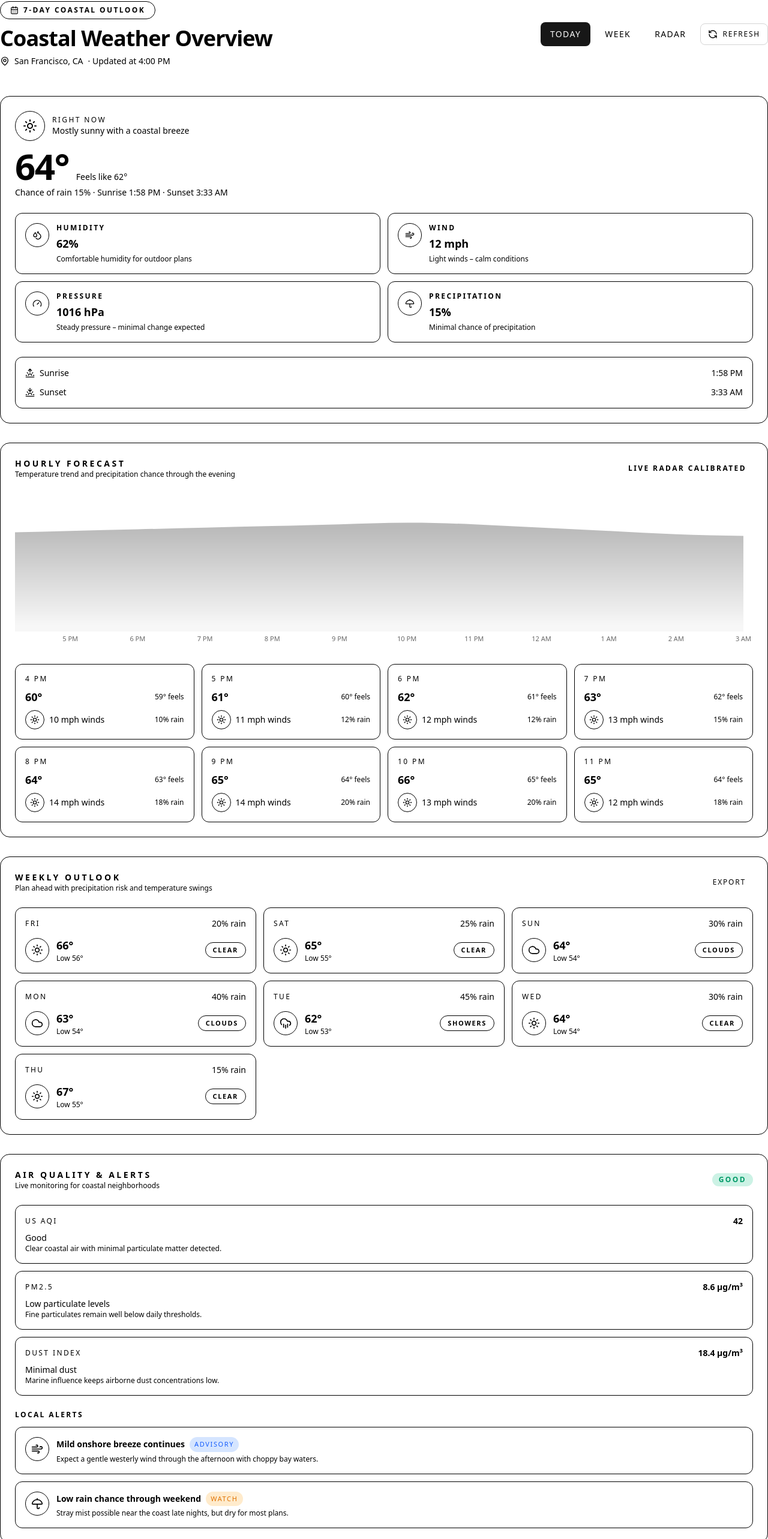
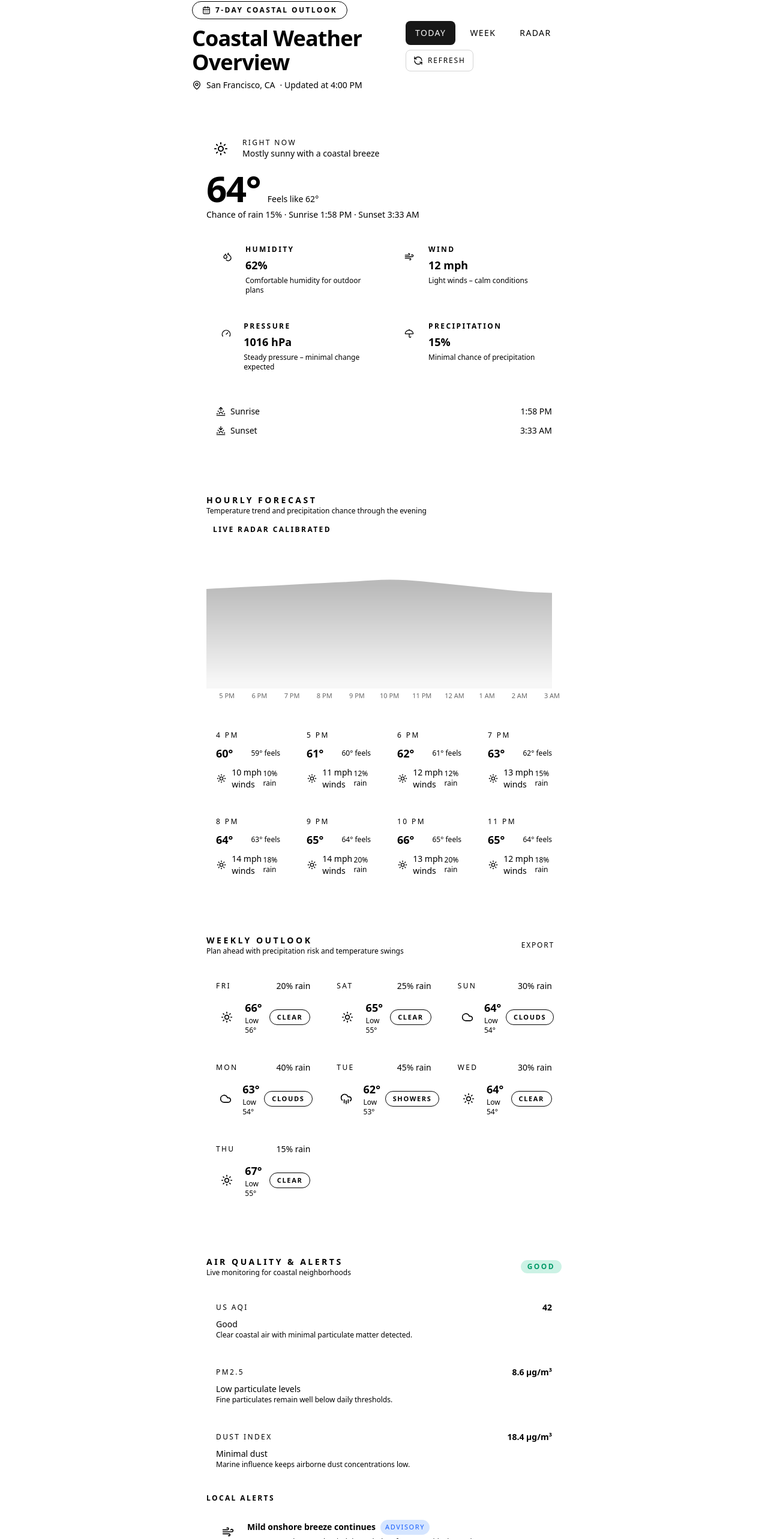
Before and after one commit to Namaumbo/wealther-app, a React app in the folder frontend/: page / in a window 1280 px wide. Shown: the part 62-2628 px from the top of the page at 60% size. Built offline with nearby package versions, Linux system fonts and the light colour scheme; the HTML template or start-up script is replaced by a standard one.

Commit message:
Update MainLayout component styles for improved UI consistency and responsiveness; remove unnecessary border styles for a cleaner design.

```diff
--- a/frontend/src/layout/MainLayout.jsx
+++ b/frontend/src/layout/MainLayout.jsx
@@ -415,13 +415,13 @@ function MainLayout() {
     }, [weatherData.updatedAt]);
 
     return (
-        <main className="relative min-h-screen overflow-hidden bg-background">
+        <main className="relative min-h-screen overflow-hidden bg-background w-1/2 m-auto">
             <div className="relative mx-auto flex min-h-screen flex-col gap-8 py-12 lg:gap-12 lg:py-16">
                 <header className="flex flex-col gap-4 md:flex-row md:items-center md:justify-between">
                     <div className="space-y-3">
                         <Badge
                             variant="outline"
-                            className="inline-flex items-center gap-2 rounded-full border-border/50 bg-background/55 px-4 py-1.5 text-xs uppercase tracking-[0.2em] text-foreground/70 backdrop-blur"
+                            className="inline-flex items-center gap-2 rounded-full bg-background/55 px-4 py-1.5 text-xs uppercase tracking-[0.2em] text-foreground/70 backdrop-blur"
                         >
                             <CalendarDays className="h-3.5 w-3.5" aria-hidden="true" />
                             7-Day Coastal Outlook
@@ -478,7 +478,7 @@ function MainLayout() {
                 >
                     <motion.article
                         variants={itemVariants}
-                        className="group relative overflow-hidden rounded-2xl border border-border/40 bg-background/60 p-6 backdrop-blur transition-all hover:border-border/60 hover:shadow-lg"
+                        className="group relative overflow-hidden rounded-2xl bg-background/60 p-6 backdrop-blur transition-all hover:shadow-lg"
                         role="article"
                         aria-label="Current weather conditions"
                     >
@@ -487,7 +487,7 @@ function MainLayout() {
                         <div className="relative flex flex-col gap-6">
                             <div className="flex flex-col gap-3">
                                 <div className="flex items-center gap-3">
-                                    <div className="rounded-full border border-border/40 bg-background/60 p-3">
+                                    <div className="rounded-full bg-background/60 p-3">
                                         <Sun className="h-6 w-6 text-primary" aria-hidden="true" />
                                     </div>
                                     <div>
@@ -534,9 +534,9 @@ function MainLayout() {
                                         variants={listItemVariants}
                                         whileHover={{ y: -4 }}
                                         transition={{ duration: 0.2 }}
-                                        className="flex items-start gap-3 rounded-xl border border-border/30 bg-background/40 p-4 transition-all hover:border-border/50 hover:bg-background/60"
+                                        className="flex items-start gap-3 rounded-xl bg-background/40 p-4 transition-all hover:bg-background/60"
                                     >
-                                        <span className="flex h-10 w-10 items-center justify-center rounded-full border border-border/40 bg-background/60 text-foreground/70">
+                                        <span className="flex h-10 w-10 items-center justify-center rounded-full bg-background/60 text-foreground/70">
                                             <metric.icon className="h-4 w-4" aria-hidden="true" />
                                         </span>
                                         <div className="space-y-1">
@@ -554,7 +554,7 @@ function MainLayout() {
                                 ))}
                             </motion.div>
 
-                            <div className="flex flex-col gap-3 rounded-xl border border-border/30 bg-background/30 p-4">
+                            <div className="flex flex-col gap-3 rounded-xl bg-background/30 p-4">
                                 <div className="flex items-center justify-between text-sm text-foreground/70">
                                     <div className="flex items-center gap-2">
                                         <Sunrise className="h-4 w-4" aria-hidden="true" />
@@ -579,7 +579,7 @@ function MainLayout() {
 
                     <motion.article
                         variants={itemVariants}
-                        className="group relative overflow-hidden rounded-2xl border border-border/40 bg-background/60 p-6 backdrop-blur transition-all hover:border-border/60 hover:shadow-lg "
+                        className="group relative overflow-hidden rounded-2xl bg-background/60 p-6 backdrop-blur transition-all hover:shadow-lg "
                         role="article"
                         aria-label="Hourly forecast chart"
                     >
@@ -643,7 +643,7 @@ function MainLayout() {
                                             cursor={{ stroke: "hsl(var(--primary) / 0.3)" }}
                                             contentStyle={{
                                                 backgroundColor: "hsl(var(--background) / 0.8)",
-                                                border: "1px solid hsl(var(--border))",
+                                                border: "0px solid transparent",
                                                 borderRadius: "12px",
                                                 backdropFilter: "blur(12px)",
                                                 padding: "10px 12px",
@@ -692,7 +692,7 @@ function MainLayout() {
                                             key={hour.time}
                                             role="listitem"
                                             variants={listItemVariants}
-                                            className="group/hour flex flex-col gap-2 rounded-xl border border-border/30 bg-background/40 p-4 text-left transition-all hover:border-border/50 hover:bg-background/60"
+                                            className="group/hour flex flex-col gap-2 rounded-xl bg-background/40 p-4 text-left transition-all hover:bg-background/60"
                                         >
                                             <p className="text-xs uppercase tracking-[0.2em] text-foreground/60">
                                                 {formatHour(hour.time)}
@@ -707,7 +707,7 @@ function MainLayout() {
                                             </div>
                                             <div className="flex items-center justify-between text-sm text-foreground/70">
                                                 <div className="flex items-center gap-2">
-                                                    <span className="flex h-8 w-8 items-center justify-center rounded-full border border-border/40 bg-background/50 text-foreground/70">
+                                                    <span className="flex h-8 w-8 items-center justify-center rounded-full bg-background/50 text-foreground/70">
                                                         <Icon className="h-4 w-4" aria-hidden="true" />
                                                     </span>
                                                     <span>{hour.windSpeed} mph winds</span>
@@ -725,7 +725,7 @@ function MainLayout() {
 
                     <motion.article
                         variants={itemVariants}
-                        className="group relative overflow-hidden rounded-2xl border border-border/40 bg-background/60 p-6 backdrop-blur transition-all hover:border-border/60 hover:shadow-lg "
+                        className="group relative overflow-hidden rounded-2xl bg-background/60 p-6 backdrop-blur transition-all hover:shadow-lg "
                         role="article"
                         aria-label="7 day extended forecast"
                     >
@@ -766,7 +766,7 @@ function MainLayout() {
                                             variants={listItemVariants}
                                             whileHover={{ y: -4 }}
                                             transition={{ duration: 0.2 }}
-                                            className="flex flex-col gap-3 rounded-xl border border-border/30 bg-background/40 p-4 transition-all hover:border-border/50 hover:bg-background/60"
+                                            className="flex flex-col gap-3 rounded-xl bg-background/40 p-4 transition-all hover:bg-background/60"
                                         >
                                             <div className="flex items-center justify-between text-sm text-foreground/70">
                                                 <span className="text-xs uppercase tracking-[0.2em]">
@@ -776,7 +776,7 @@ function MainLayout() {
                                             </div>
                                             <div className="flex items-center justify-between">
                                                 <div className="flex items-center gap-3">
-                                                    <span className="flex h-10 w-10 items-center justify-center rounded-full border border-border/40 bg-background/50 text-foreground/70">
+                                                    <span className="flex h-10 w-10 items-center justify-center rounded-full bg-background/50 text-foreground/70">
                                                         <Icon className="h-5 w-5" aria-hidden="true" />
                                                     </span>
                                                     <div>
@@ -790,7 +790,7 @@ function MainLayout() {
                                                 </div>
                                                 <Badge
                                                     variant="outline"
-                                                    className="rounded-full border-border/40 bg-background/50 px-3 py-1 text-[11px] uppercase tracking-[0.15em] text-foreground/60"
+                                                    className="rounded-full bg-background/50 px-3 py-1 text-[11px] uppercase tracking-[0.15em] text-foreground/60"
                                                 >
                                                     {day.condition === "sunny" && "Clear"}
                                                     {day.condition === "cloudy" && "Clouds"}
@@ -807,7 +807,7 @@ function MainLayout() {
 
                     <motion.article
                         variants={itemVariants}
-                        className="group relative overflow-hidden rounded-2xl border border-border/40 bg-background/60 p-6 backdrop-blur transition-all hover:border-border/60 hover:shadow-lg"
+                        className="group relative overflow-hidden rounded-2xl bg-background/60 p-6 backdrop-blur transition-all hover:shadow-lg"
                         role="article"
                         aria-label="Air quality and weather alerts"
                     >
@@ -840,7 +840,7 @@ function MainLayout() {
                                         key={metric.label}
                                         role="listitem"
                                         variants={listItemVariants}
-                                        className="rounded-xl border border-border/30 bg-background/40 p-4"
+                                        className="rounded-xl bg-background/40 p-4"
                                     >
                                         <div className="flex items-center justify-between">
                                             <p className="text-xs uppercase tracking-[0.2em] text-foreground/60">
@@ -878,9 +878,9 @@ function MainLayout() {
                                                 key={alert.title}
                                                 role="listitem"
                                                 variants={listItemVariants}
-                                                className="flex items-start gap-3 rounded-xl border border-border/30 bg-background/40 p-4"
+                                                className="flex items-start gap-3 rounded-xl bg-background/40 p-4"
                                             >
-                                                <span className="flex h-10 w-10 items-center justify-center rounded-full border border-border/40 bg-background/60 text-foreground/70">
+                                                <span className="flex h-10 w-10 items-center justify-center rounded-full bg-background/60 text-foreground/70">
                                                     <Icon className="h-5 w-5" aria-hidden="true" />
                                                 </span>
                                                 <div className="flex-1 space-y-1">
```
